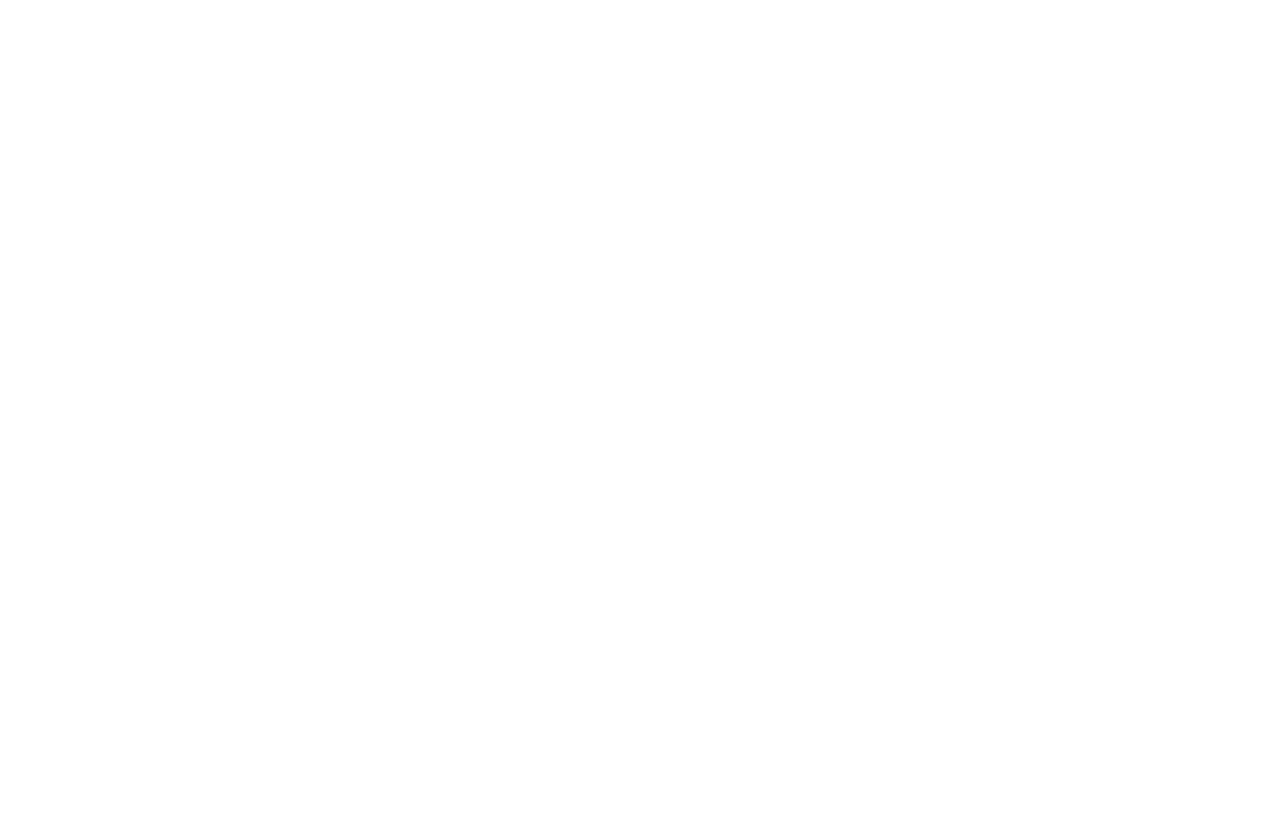
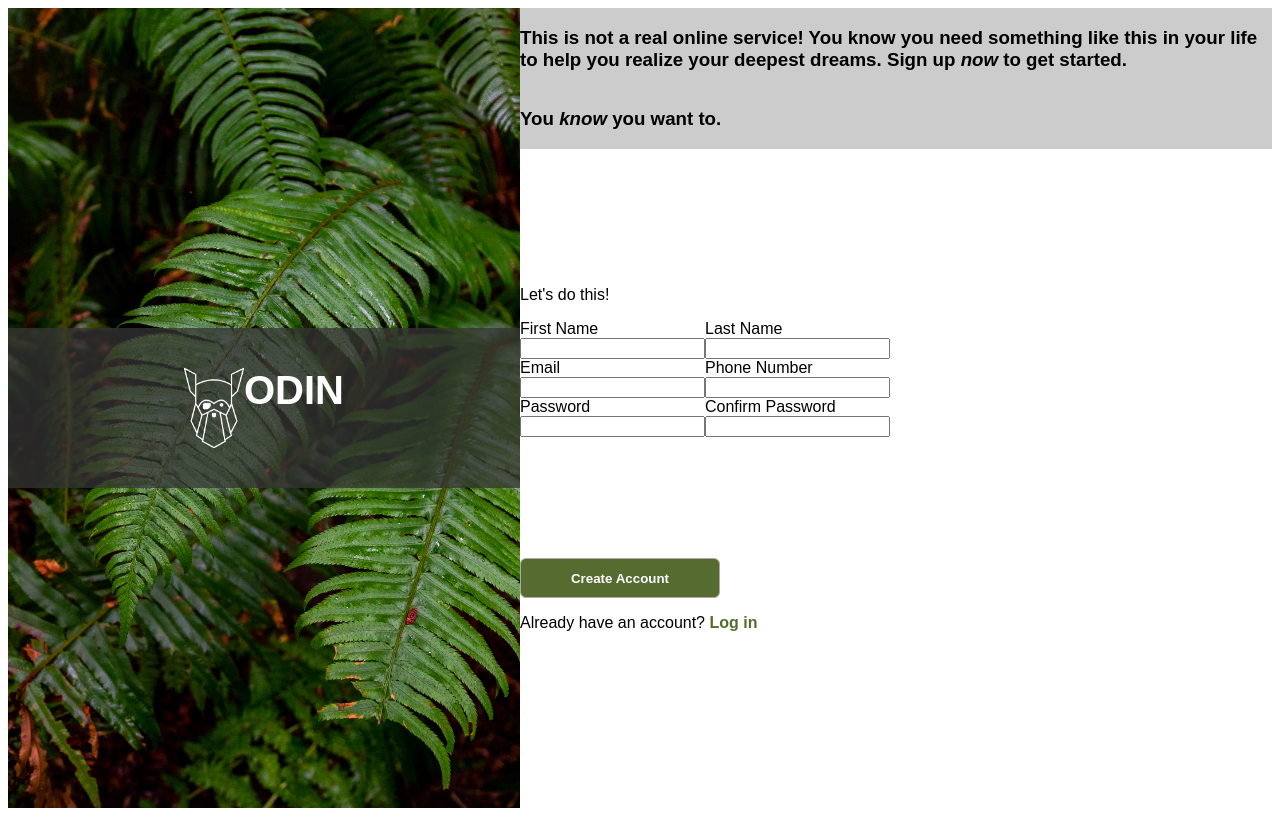
Before and after one commit to realmbs/odin-sign-up-form, a website: page index.html in a window 1280 px wide. Drawn offline with Linux system fonts and the light colour scheme.

Commit message:
basic layout complete

```diff
--- a/index.html
+++ b/index.html
@@ -10,7 +10,60 @@
 </head>
 
 <body>
-
+  <div id="app">
+    <div id="sidebar">
+      <div class="logo-container">
+        <img src="./img/odin.png">
+        <p class="logo-text">ODIN</p>
+      </div>
+    </div>
+    <div id="main">
+      <div class="header">
+        <h3>This is not a real online service! You know you need something like this in your life to help you realize
+          your deepest dreams. Sign up <em>now</em> to get started.</h3>
+        <h3>You <em>know</em> you want to.</h3>
+      </div>
+      <div class="form">
+        <p>Let's do this!</p>
+        <form method="post">
+          <div class="container">
+            <div class="input">
+              <label for="firstName">First Name</label>
+              <input type="text" id="firstName" name="firstName" required>
+            </div>
+            <div class="input">
+              <label for="lastName">Last Name</label>
+              <input type="text" id="lastName" name="lastName" required>
+            </div>
+          </div>
+          <div class="container">
+            <div class="input">
+              <label for="email">Email</label>
+              <input type="email" id="email" name="email" required>
+            </div>
+            <div class="input">
+              <label for="phoneNumber">Phone Number</label>
+              <input type="number" name="phoneNumber" id="phoneNumber">
+            </div>
+          </div>
+          <div class="container">
+            <div class="input">
+              <label for="password">Password</label>
+              <input type="password" id="password" name="password" required>
+            </div>
+            <div class="input">
+              <label for="passwordConfirmation">Confirm Password</label>
+              <input type="password" id="passwordConfirmation" name="passwordConfirmation" required>
+            </div>
+          </div>
+        </form>
+      </div>
+      <div class="footer">
+        <button class="btn">Create Account</button>
+        <p>Already have an account? <a href="null">Log in</a></p>
+      </div>
+    </div>
+  </div>
 </body>
 
 </html>
--- a/style.scss
+++ b/style.scss
@@ -0,0 +1,96 @@
+:root {
+  font-family: Arial, Helvetica, sans-serif;
+  font-size: 16px;
+}
+
+#app {
+  display: grid;
+  grid-template-areas:
+    "sidebar main"
+    "sidebar main"
+    "sidebar main";
+  grid-template-columns: 40vw 1fr;
+  grid-template-rows: 1fr 1fr 1fr;
+  min-height: 100vh;
+}
+
+// sidebar
+
+#sidebar {
+  grid-area: sidebar;
+  display: flex;
+  flex-direction: column;
+  background-image: url("./img/trees.webp");
+  background-size: cover;
+  background-repeat: no-repeat;
+  background-position: center;
+  align-items: center;
+  justify-content: center;
+}
+
+.logo-container {
+  display: flex;
+  flex-direction: row;
+  justify-content: center;
+  align-items: center;
+  background-color: rgba($color: #353535, $alpha: 0.75);
+  width: 100%;
+}
+
+.logo-container img, .logo-container p {
+  height: 80px;
+  width: auto;
+}
+
+.logo-text {
+  color: white;
+  font-weight: bold;
+  font-size: 2.5rem;
+}
+
+// main
+
+#main {
+  grid-area: main;
+  display: flex;
+  flex-direction: column;
+  height: 80vh;
+  justify-content: space-between;
+}
+
+.header {
+  display: flex;
+  flex-direction: column;
+  background-color: rgba($color: #353535, $alpha: 0.25);
+}
+
+.form {
+  display: flex;
+  flex-direction: column;
+}
+
+.container {
+  display: flex;
+  flex-direction: row;
+}
+
+.input {
+  display: flex;
+  flex-direction: column;
+}
+
+.btn {
+  border-radius: 6px;
+  border: 0.5px solid darkgrey;
+  background-color: darkolivegreen;
+  color: white;
+  font-weight: bold;
+  width: 200px;
+  height: 40px;
+}
+
+.footer a {
+  color: darkolivegreen;
+  text-decoration: none;
+  font-weight: bold;
+}
```
Also changed, not shown: style.css, 1 other file.
